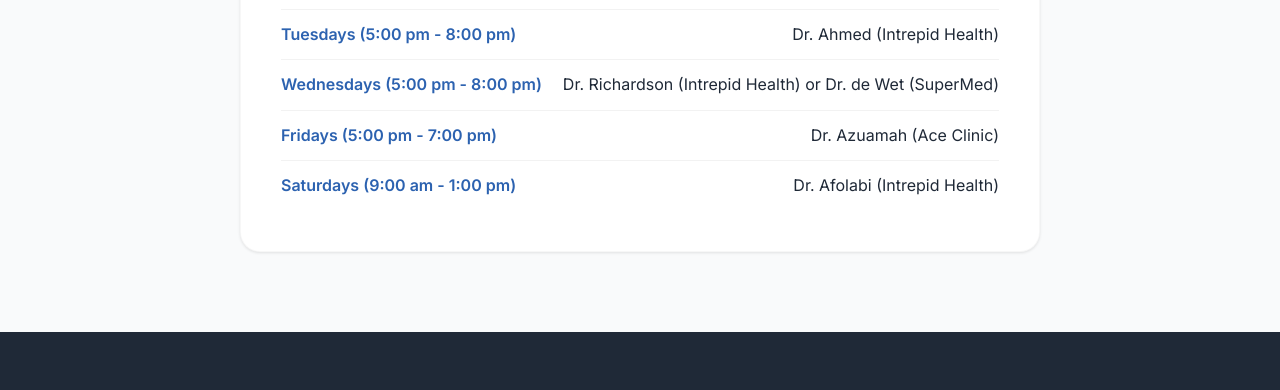
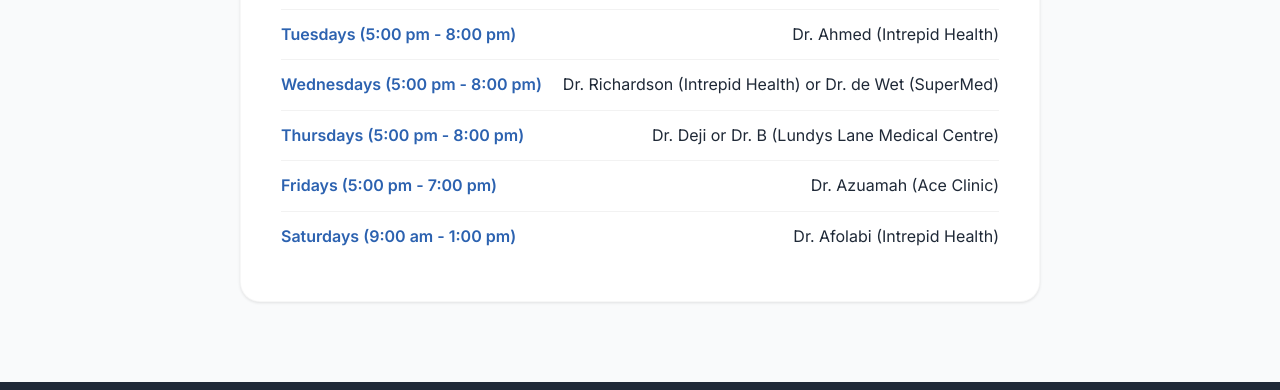
Before and after one commit to Femibabz/Crowlandmed, a website built with Vite: page patient-policies.html in a window 1280 px wide. Shown: the part 2188-2578 px from the top of the page. Built offline with nearby package versions, Linux system fonts and the light colour scheme.

Commit message:
Update Family Health Group after-hours services list to include Dr. Deji or Dr. B (Lundys Lane Medical Centre) on Thursdays

```diff
--- a/patient-policies.html
+++ b/patient-policies.html
@@ -166,6 +166,7 @@
               <li><span><strong>Mondays (5:00 pm - 8:00 pm)</strong></span> <span>Dr. Khan (Intrepid Health)</span></li>
               <li><span><strong>Tuesdays (5:00 pm - 8:00 pm)</strong></span> <span>Dr. Ahmed (Intrepid Health)</span></li>
               <li><span><strong>Wednesdays (5:00 pm - 8:00 pm)</strong></span> <span>Dr. Richardson (Intrepid Health) or Dr. de Wet (SuperMed)</span></li>
+              <li><span><strong>Thursdays (5:00 pm - 8:00 pm)</strong></span> <span>Dr. Deji or Dr. B (Lundys Lane Medical Centre)</span></li>
               <li><span><strong>Fridays (5:00 pm - 7:00 pm)</strong></span> <span>Dr. Azuamah (Ace Clinic)</span></li>
               <li><span><strong>Saturdays (9:00 am - 1:00 pm)</strong></span> <span>Dr. Afolabi (Intrepid Health)</span></li>
             </ul>
```
Also changed, not shown: your-health.html (+1 -0 lines).
